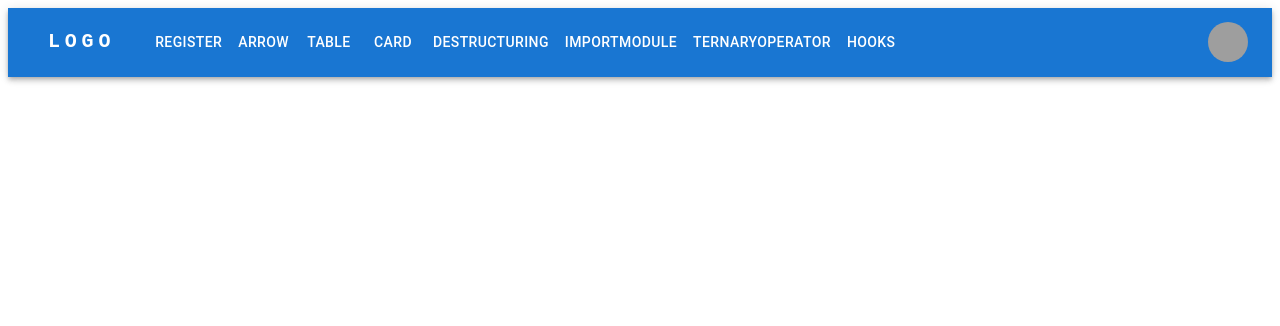
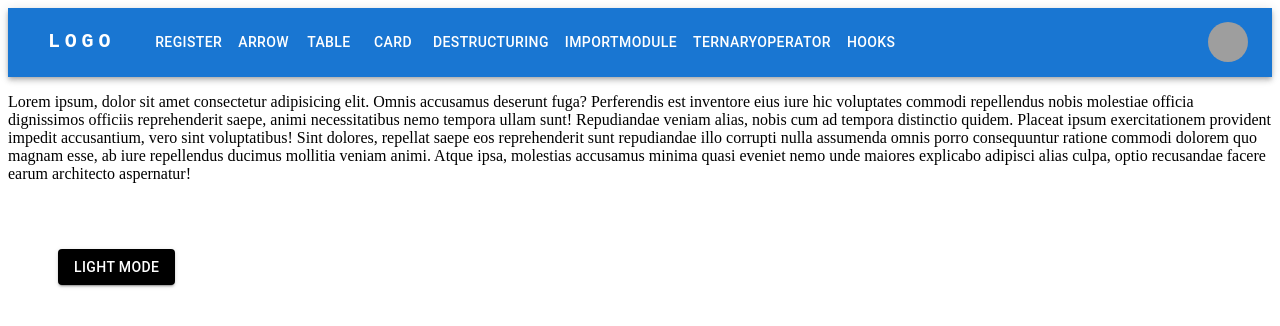
Before and after one commit to Prakrithi14/MERN_INTERNSHIP, a React (Vite) app: page /Task2 in a window 1280 px wide. Shown: the top 326 px of the page. Built offline with nearby package versions, Linux system fonts and the light colour scheme; grey boxes are pictures that could not be loaded; some icons are missing.

Commit message:
usestate

```diff
--- a/src/App.jsx
+++ b/src/App.jsx
@@ -15,6 +15,7 @@ import TernaryOperator from "./Components/ES7/TernaryOperator";
 import Props from "./Components/ES7/Props";
 import Hookusestate from "./Components/Hook/Hookusestate";
 import Task1 from "./Components/MUI/Task1";
+import Task2 from "./Components/MUI/Task2";
 
 
 function App() {
@@ -37,6 +38,7 @@ function App() {
           <Route path="/TernaryOperator" element={<TernaryOperator/>}/>
           <Route path="/Hookusestate" element={<Hookusestate/>}/>
           <Route path="/Task1" element={<Task1/>}/>
+          <Route path="/Task2" element={<Task2/>}/>
           <Route path="/Props" element={<Props name="Prakrithi"/>}/>
         </Routes>
      </BrowserRouter>
--- a/src/Components/MUI/Newcard.jsx
+++ b/src/Components/MUI/Newcard.jsx
@@ -44,6 +44,10 @@ export default function Newcard() {
       description:'This is flower.It is a beautiful flower.It is yellow in color with brown center.It is a sunflower.'
     }
   ]
+  const Handlemore=()=>{
+    window.open("https://en.wikipedia.org/wiki/Dahlia")
+
+  }
 return (
     <div style={{display:'flex', flexWrap:'wrap',margin:'30px',gap:'40px'}}>
       {flowers.map((info)=>(
@@ -59,7 +63,7 @@ return (
         </CardContent>
         <CardActions>
             <Button  variant='contained' size='small'>Share</Button>
-            <Button  variant='contained' size='small'>Know more</Button>
+            <Button  variant='contained' size='small' onClick={Handlemore}>Know more</Button>
         </CardActions>
     </Card>
     ))}
--- /dev/null
+++ b/src/Components/MUI/Task2.jsx
@@ -0,0 +1,16 @@
+import Button from '@mui/material/Button'
+import React, { useState } from 'react'
+
+export default function Task2() {
+  const [theme,setTheme]=useState("Light")
+  const HandleMode=()=>{
+    setTheme(theme=="Light"?"Dark":"Light")
+  }
+  return(
+    <div style={{minHeight:500,backgroundColor:theme=="Light"?"white":"black"}}>
+      <p style={{color:theme=="Light"?"black":"white"}}>Lorem ipsum, dolor sit amet consectetur adipisicing elit. Omnis accusamus deserunt fuga? Perferendis est inventore eius iure hic voluptates commodi repellendus nobis molestiae officia dignissimos officiis reprehenderit saepe, animi necessitatibus nemo tempora ullam sunt! Repudiandae veniam alias, nobis cum ad tempora distinctio quidem. Placeat ipsum exercitationem provident impedit accusantium, vero sint voluptatibus! Sint dolores, repellat saepe eos reprehenderit sunt repudiandae illo corrupti nulla assumenda omnis porro consequuntur ratione commodi dolorem quo magnam esse, ab iure repellendus ducimus mollitia veniam animi. Atque ipsa, molestias accusamus minima quasi eveniet nemo unde maiores explicabo adipisci alias culpa, optio recusandae facere earum architecto aspernatur!
+      </p>
+      <Button variant='contained' style={{margin:50,color:theme=="Light"?"white":"black",backgroundColor:theme=="Light"?"black":"White"}} onClick={HandleMode}>{theme} Mode</Button>
+    </div>
+  )
+}
```
